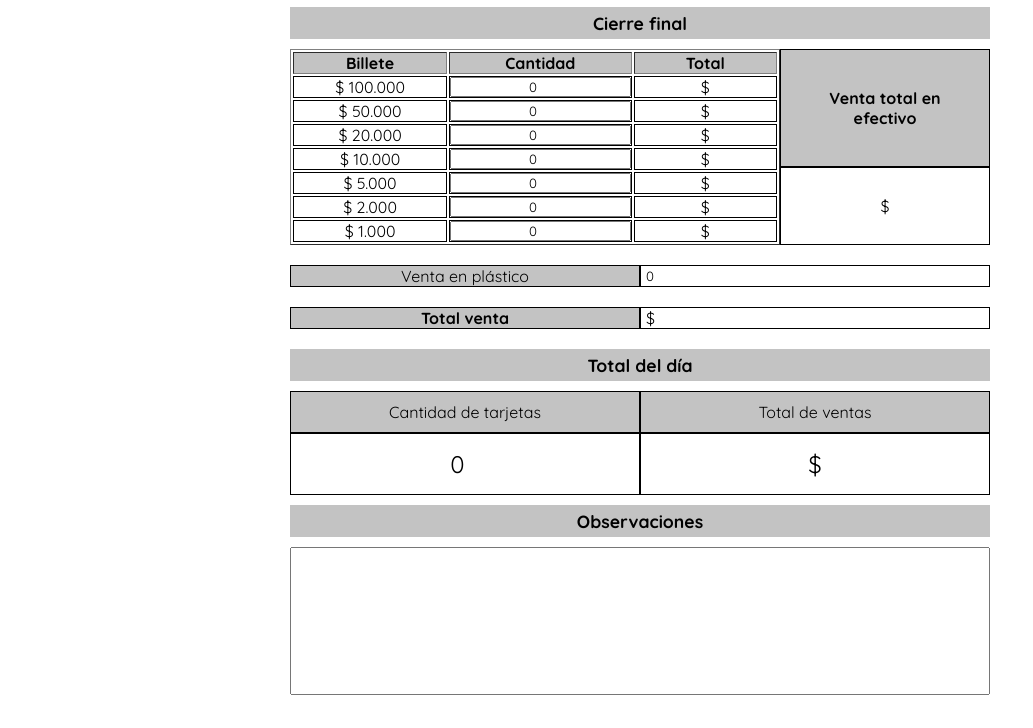
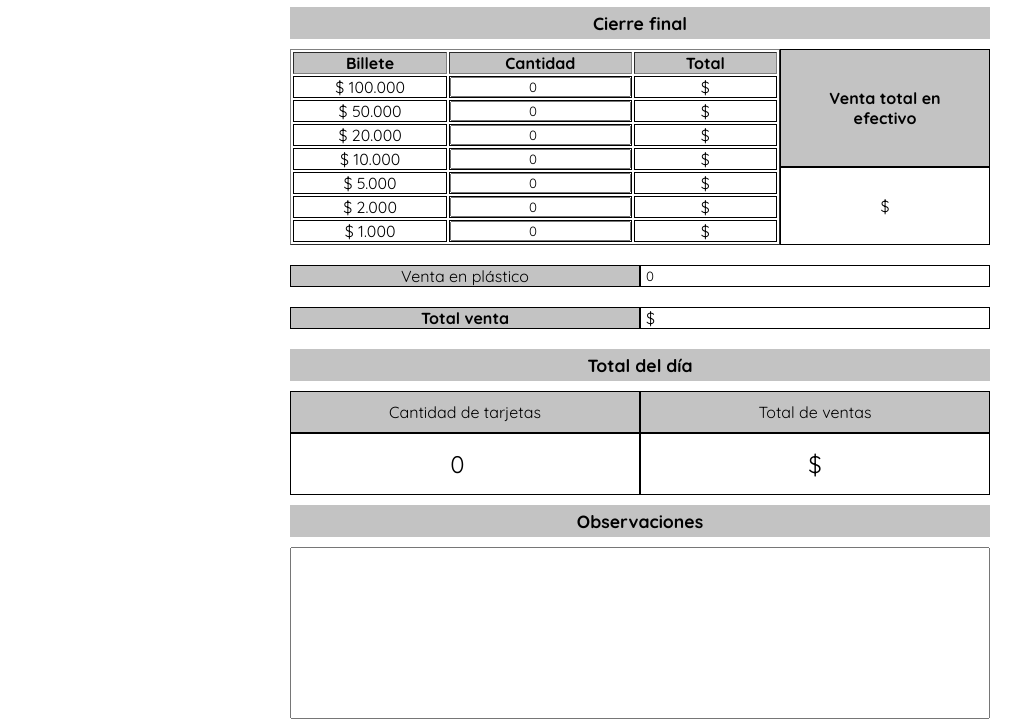
Before and after one commit to Yeison-Martinez/cierres_caja, a plain HTML site: page index.html in a window 1280 px wide. Shown: the part 182-910 px from the top of the page, without its empty margins (0-1033 px from the left). Before the commit the page ends 886 px from the top, so only its background shows below. Drawn offline with Linux system fonts and the light colour scheme.

Commit message:
Modificacion en el textarea

```diff
--- a/css/style.css
+++ b/css/style.css
@@ -75,7 +75,7 @@ input {
 
 textarea {
     width: 100%;
-    font-size: 1.7em;
+    font-size: 1.6em;
     resize: none;
     padding: 5px 10px;
 }
--- a/index.html
+++ b/index.html
@@ -198,7 +198,7 @@
       <section class="observ">
         <h2 class="subtitulo">Observaciones</h2>
 
-        <textarea name="" cols="" rows="4"></textarea>
+        <textarea name="" cols="" rows="5"></textarea>
       </section>
     </main>
 
```
